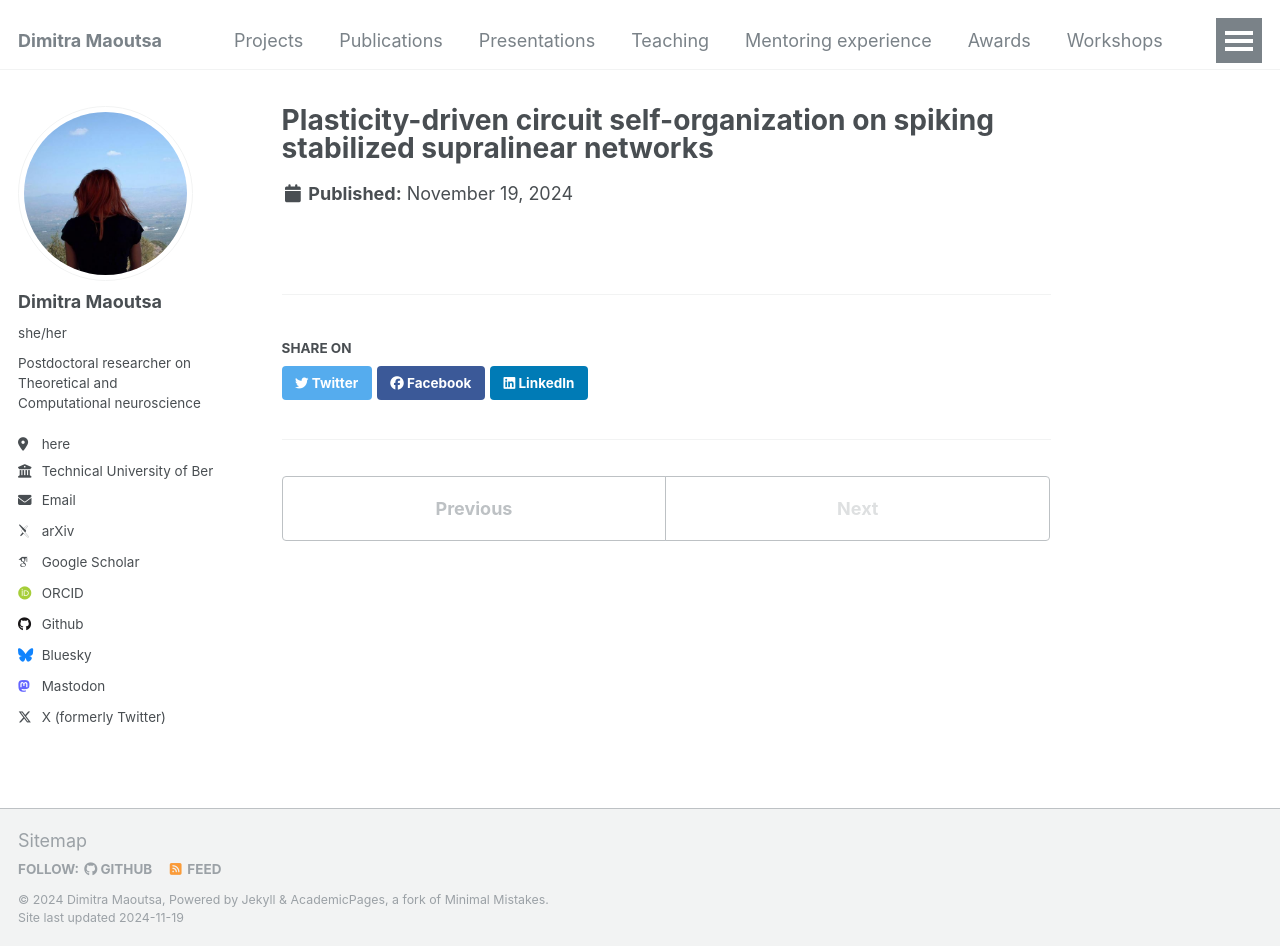
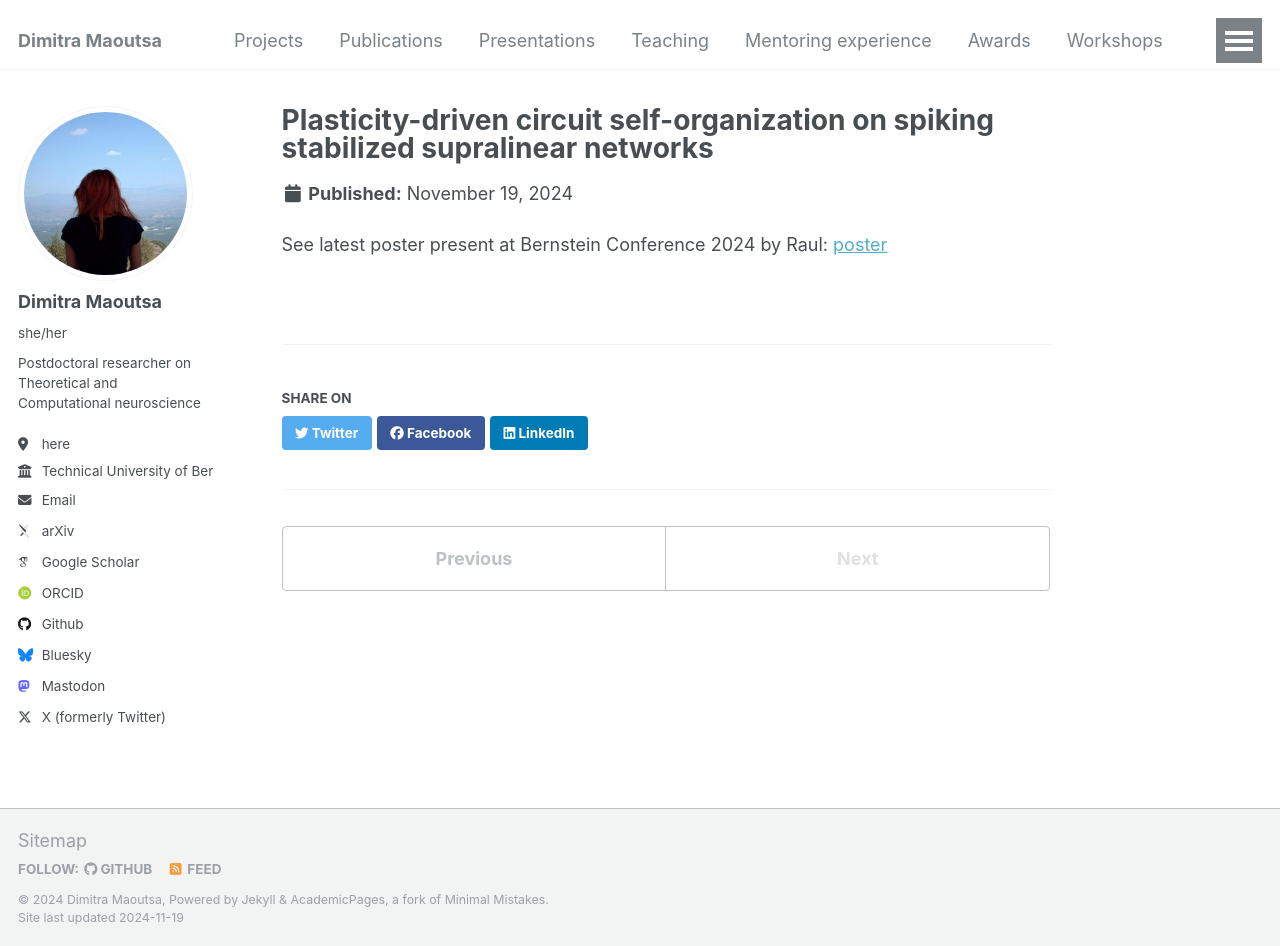
Before and after one commit to dimitra-maoutsa/dimitra-maoutsa.github.io, a Jekyll site: the page built from _portfolio/portfolio-3.md, in a window 1280 px wide and 946 px high. Built offline with Jekyll 4.4.1, drawn with Linux system fonts in a browser that asks for light colours; some web fonts are replaced.

Commit message:
Update portfolio-3.md

```diff
--- a/_portfolio/portfolio-3.md
+++ b/_portfolio/portfolio-3.md
@@ -1,5 +1,9 @@
 ---
 title: "Plasticity-driven circuit self-organization on spiking stabilized supralinear networks"
-excerpt: "How different forms of spike-timing dependent plasticity affect the functional properties of spiking SSNs - with Raul Adell Segarra, Dylan Festa, Dimitra Maoutsa  <br/><img src='/images/linear_response.png'>"
+excerpt: "How different forms of spike-timing dependent plasticity affect the functional properties of spiking SSNs - with Raul Adell Segarra, Dylan Festa, Dimitra Maoutsa  <br/><img src='/images/thumb_raul.png'>"
 collection: portfolio
 ---
+
+
+
+See latest poster present at Bernstein Conference 2024 by Raul: [poster](https://www.world-wide.org/bernstein-24/plasticity-driven-circuit-self-organization-afecdc22/)
```
